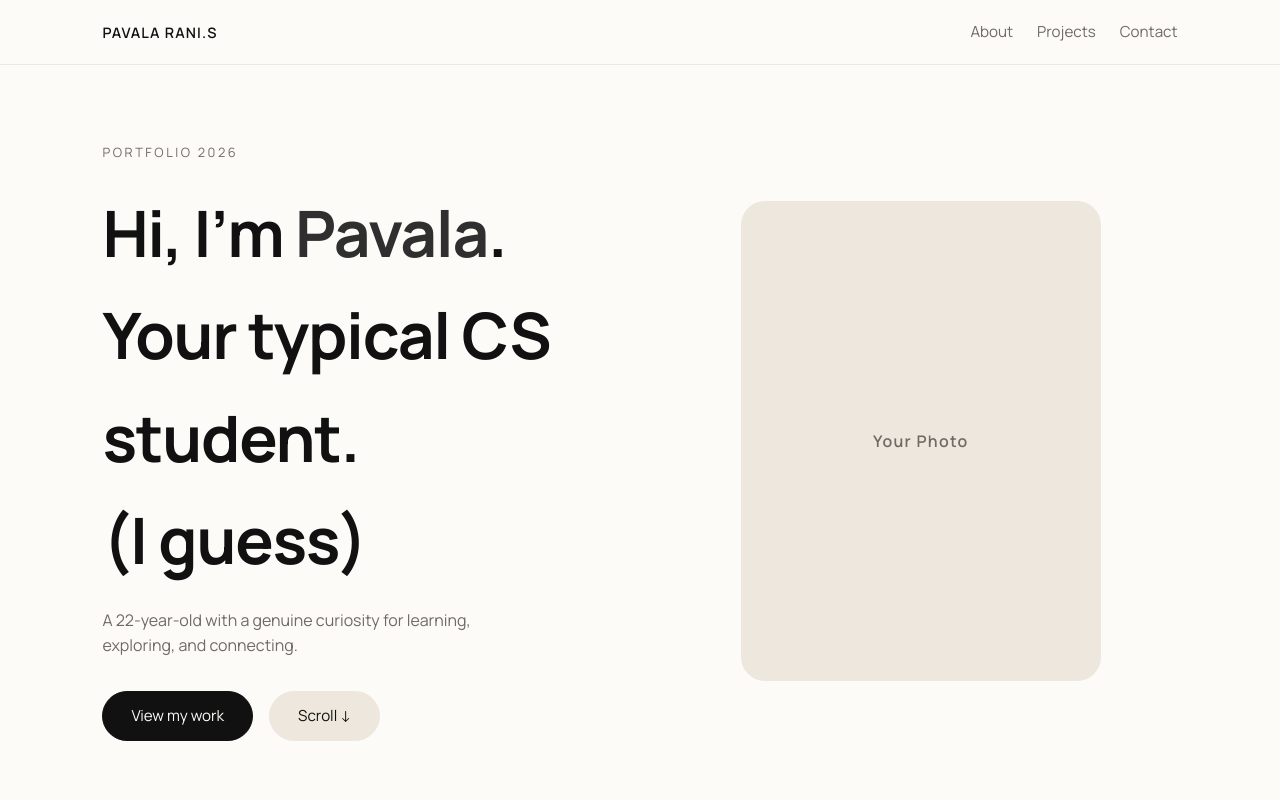
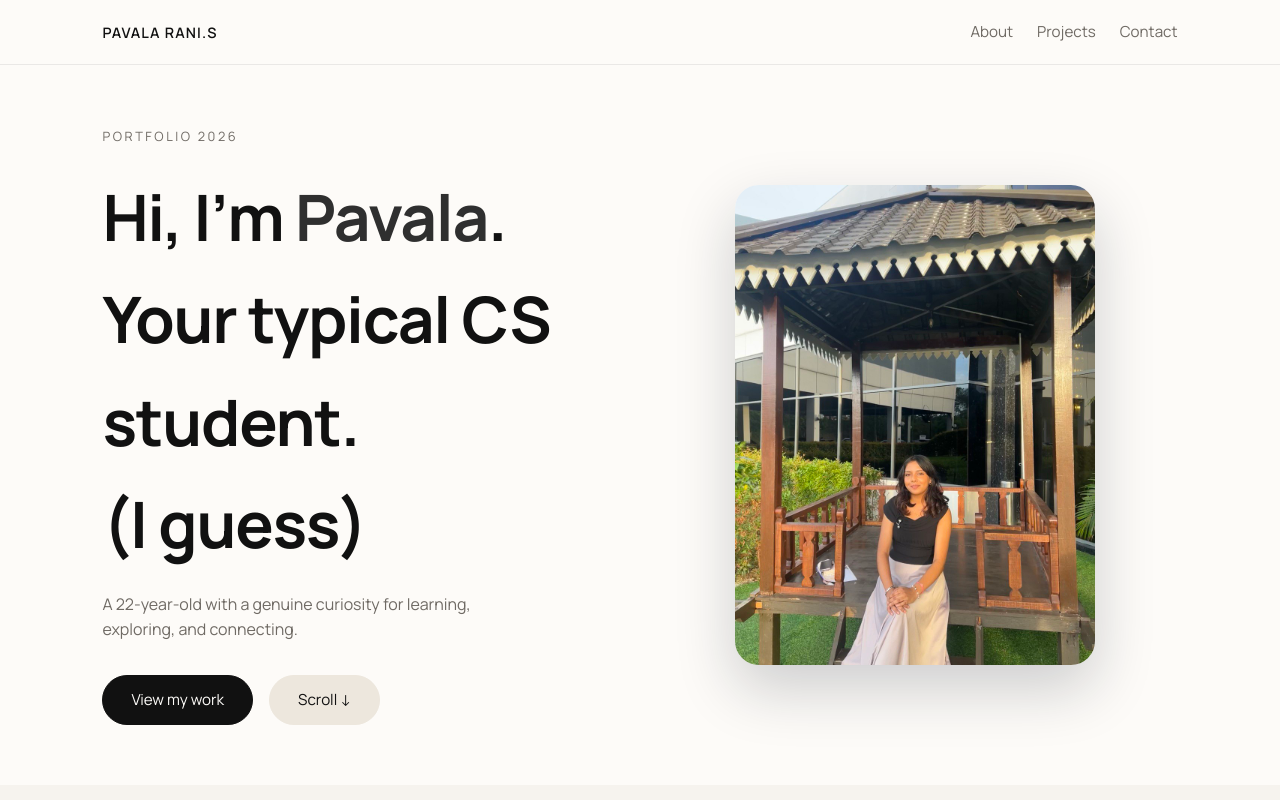
Before and after one commit to ranipavala/somethingcool, a plain HTML site: page index.html in a window 1280 px wide. Shown: the top 800 px of the page. Drawn offline with Linux system fonts and the light colour scheme.

Commit message:
sync before Codex changes

```diff
--- a/index.html
+++ b/index.html
@@ -41,7 +41,7 @@
           </div>
         </div>
         <div class="hero-image">
-          <div class="image-placeholder">Your Photo</div>
+          <img class="hero-photo" src="landingpage_pic.jpg" alt="Portrait of Pavala" />
         </div>
       </section>
 
--- a/styles.css
+++ b/styles.css
@@ -73,12 +73,12 @@ section {
 }
 
 .hero {
-  min-height: 100vh;
+  min-height: calc(100vh - 80px);
   display: grid;
   grid-template-columns: repeat(auto-fit, minmax(280px, 1fr));
   align-items: center;
-  gap: 48px;
-  padding-top: 48px;
+  gap: 24px;
+  padding: 24px 8vw;
 }
 
 .hero-content h1 {
@@ -143,16 +143,12 @@ section {
   justify-content: center;
 }
 
-.image-placeholder {
+.hero-photo {
   width: min(360px, 90%);
   aspect-ratio: 3 / 4;
-  background: var(--sand);
   border-radius: 24px;
-  display: grid;
-  place-items: center;
-  color: var(--muted);
-  font-weight: 600;
-  letter-spacing: 0.08em;
+  object-fit: cover;
+  box-shadow: 0 24px 60px rgba(15, 23, 42, 0.2);
 }
 
 .section-header {
```
Also changed, not shown: landingpage_pic.jpg (added).
